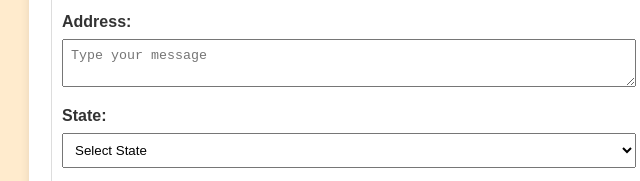
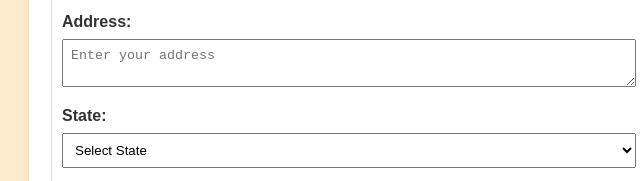
Before and after one commit to Manasi3173/w3o_frontend, a plain HTML site: page task2.html in a window 1280 px wide. Shown: the part 609-790 px from the top of the page, 291-931 px from the left. Drawn offline with Linux system fonts and the light colour scheme.

Commit message:
Update task2.html

```diff
--- a/task2.html
+++ b/task2.html
@@ -118,7 +118,7 @@
                 </select>
 
             <label for="address">Address:</label>
-            <textarea id="address" name="address" placeholder="Type your message"></textarea>
+            <textarea id="address" name="address" placeholder="Enter your address"></textarea>
 
             <label for="state">State:</label>
             <select id="state" name="state">
```
